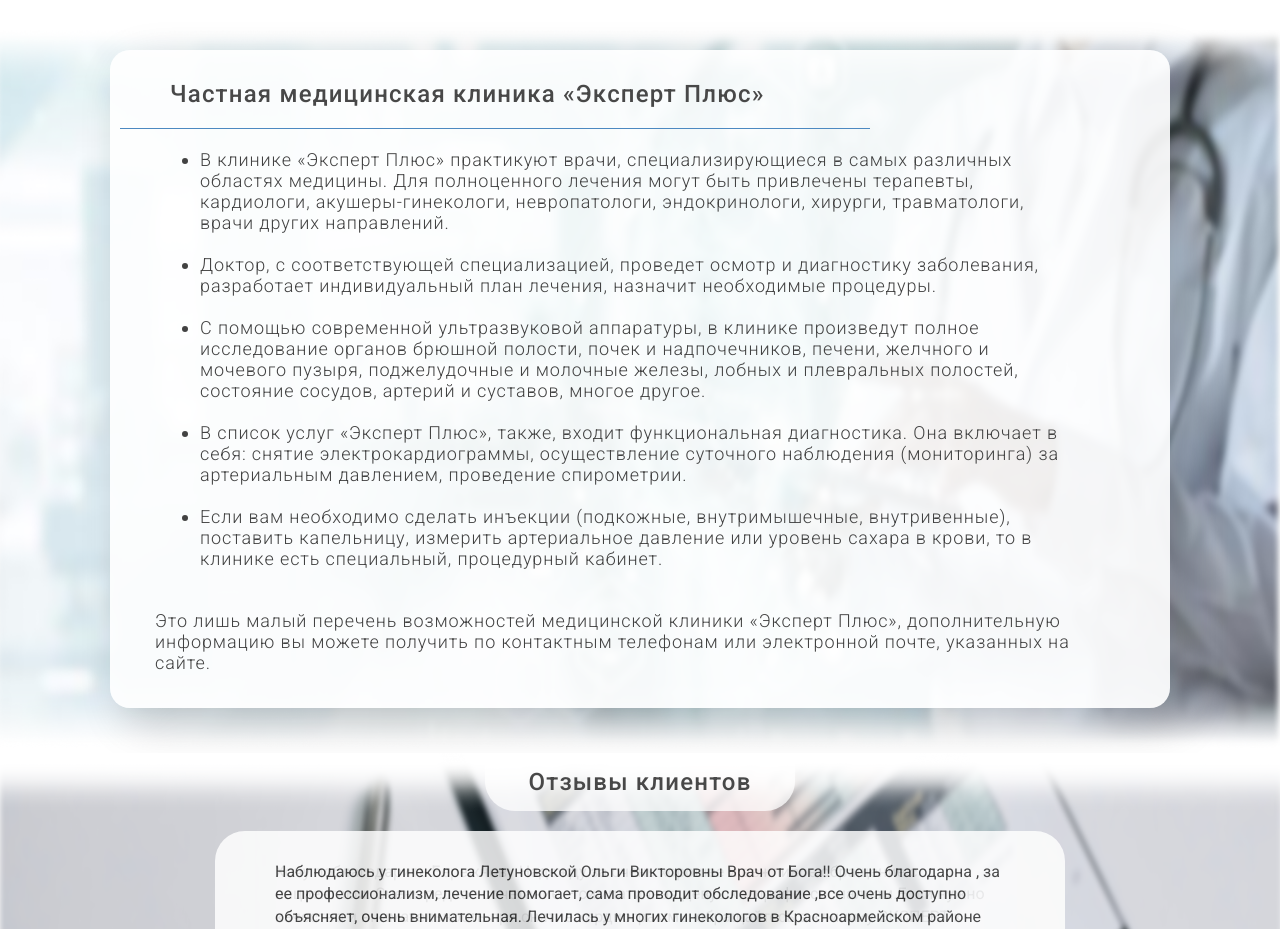
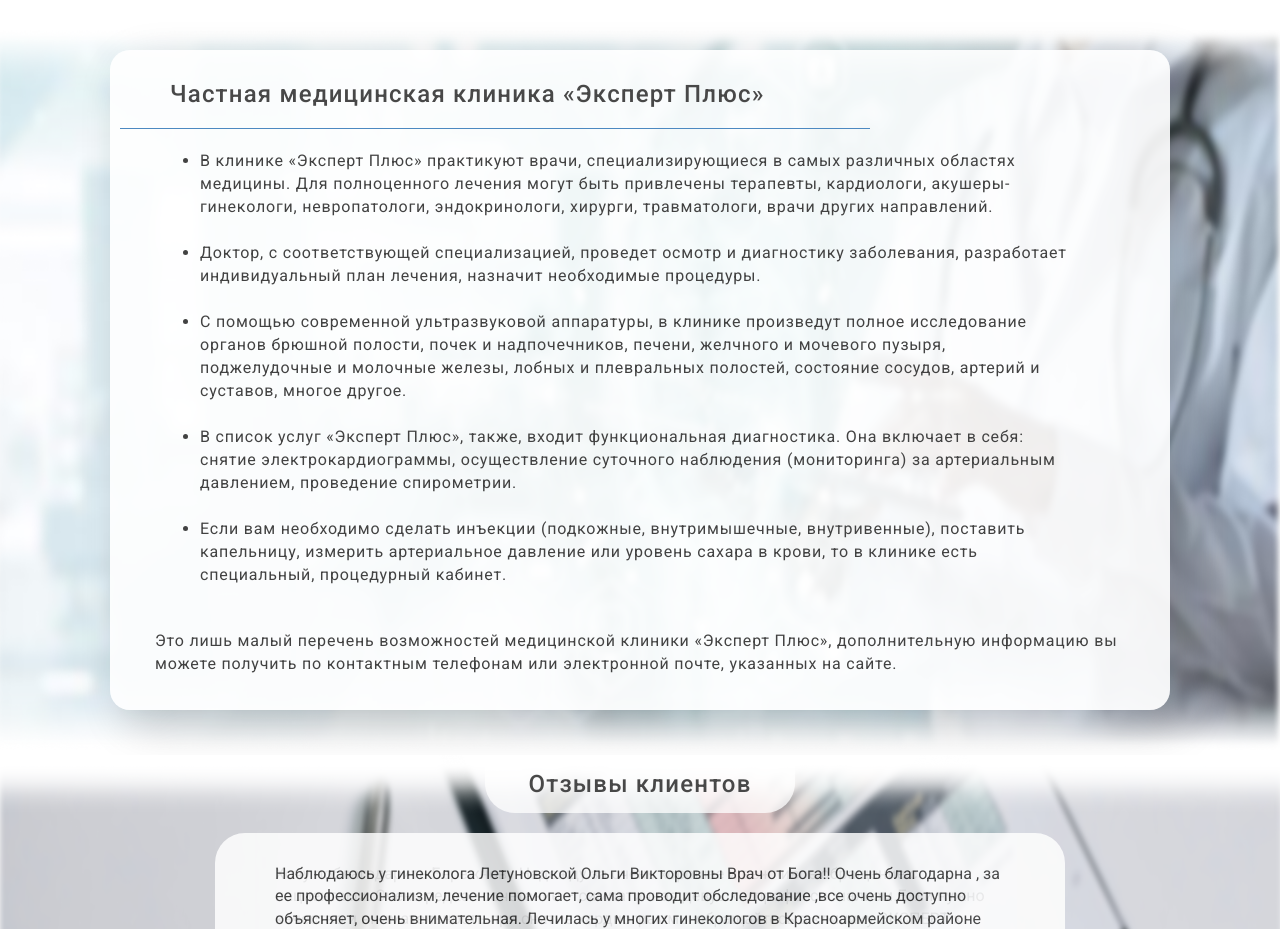
Before and after one commit to CanUFeelMyHeart/expertPlus, a React (Create React App) app in the folder medical-clinic-expert/: page / in a window 1280 px wide. Shown: the part 1246-2175 px from the top of the page. Built offline with nearby package versions, Linux system fonts and the light colour scheme; the HTML template or start-up script is replaced by a standard one.

Commit message:
font corrections

```diff
--- a/medical-clinic-expert/src/components/InformationComponent/InformationComponent.css
+++ b/medical-clinic-expert/src/components/InformationComponent/InformationComponent.css
@@ -46,8 +46,9 @@
     font-family: "Roboto";
     font-style: normal;
     font-weight: 300;
-    font-size: 18px;
-    line-height: 21px;
+    font-size: 16px;
+    font-weight: 400;
+    line-height: 23px;
     letter-spacing: 0.05em;
     padding: 20px 70px 20px 70px;
     color: #424242;
@@ -58,8 +59,9 @@
     font-family: "Roboto";
     font-style: normal;
     font-weight: 300;
-    font-size: 18px;
-    line-height: 21px;
+    font-size: 16px;
+    line-height: 23px;
+    font-weight: 400;
     letter-spacing: 0.05em;
     margin: 0px 35px;
     color: #424242;
```
